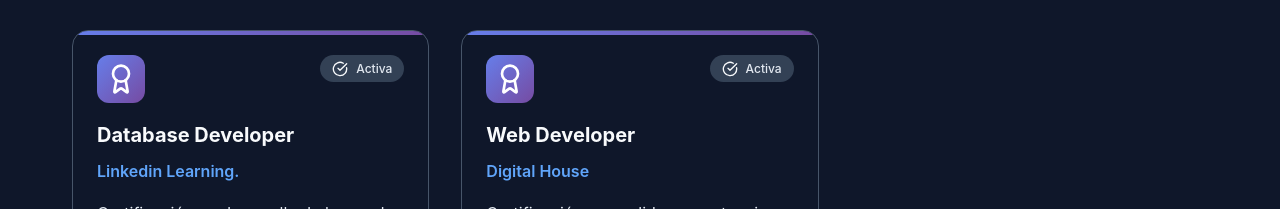
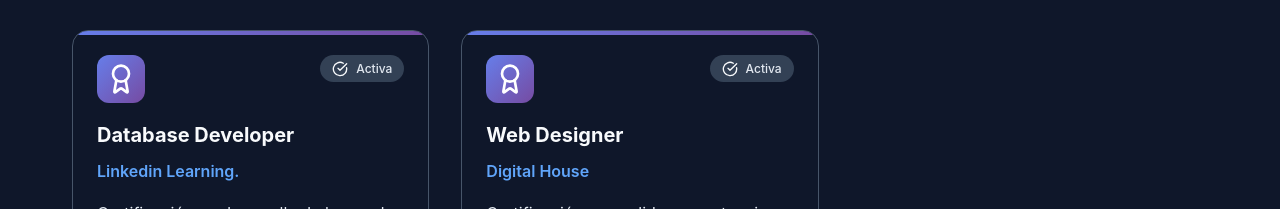
Before and after one commit to TeoLoop/PortfolioV2, a React (Vite) app: page / in a window 1280 px wide. Shown: the part 8242-8451 px from the top of the page. Built offline with nearby package versions, Linux system fonts and the light colour scheme.

Commit message:
[FEATURE] - Actualizando certificados

```diff
--- a/src/components/Certifications.jsx
+++ b/src/components/Certifications.jsx
@@ -15,7 +15,7 @@
       category: 'backend',
       status: 'active',
       skills: ['Java', 'React', 'Cloud Computing', 'Database'],
-      verificationUrl: 'https://www.linkedin.com/in/lopezmateo/details/certifications/1748832826935/single-media-viewer/?profileId=ACoAACM8HcEB1i-lBh7r2Xs7qdghBuHLbPMpEE0',
+      verificationUrl: 'https://www.linkedin.com/in/lopezmateo/overlay/Certifications/597891503/treasury/?profileId=ACoAACM8HcEB1i-lBh7r2Xs7qdghBuHLbPMpEE0',
       description: 'Formación intensiva en desarrollo fullstack con enfoque en tecnologías como HTML, CSS, JavaScript, React, Java con Spring Boot, MySQL y AWS. Incluye prácticas en metodologías ágiles, testing y habilidades profesionales como comunicación efectiva y trabajo en equipo.',
       logo: '/api/placeholder/80/80'
     },
@@ -28,7 +28,7 @@
       category: 'cloud',
       status: 'active',
       skills: ['AWS', 'Cloud Architecture', 'EC2', 'S3', 'RDS'],
-      verificationUrl: 'https://www.linkedin.com/in/lopezmateo/overlay/education/1077043184/multiple-media-viewer/?profileId=ACoAACM8HcEB1i-lBh7r2Xs7qdghBuHLbPMpEE0&treasuryMediaId=1748524785514',
+      verificationUrl: 'https://www.linkedin.com/in/lopezmateo/overlay/Certifications/602035571/treasury/?profileId=ACoAACM8HcEB1i-lBh7r2Xs7qdghBuHLbPMpEE0',
       description: 'Certificación que valida la experiencia en el diseño de sistemas distribuidos en AWS.',
       logo: '/api/placeholder/80/80'
     },
@@ -41,7 +41,7 @@
       category: 'backend',
       status: 'active',
       skills: ['Java', 'Spring Boot', 'Spring Security', 'Spring Data', 'Hibernate'],
-      verificationUrl: 'https://www.linkedin.com/in/lopezmateo/details/certifications/1745467989803/single-media-viewer/?profileId=ACoAACM8HcEB1i-lBh7r2Xs7qdghBuHLbPMpEE0',
+      verificationUrl: 'https://www.linkedin.com/in/lopezmateo/overlay/Certifications/602483297/treasury/?profileId=ACoAACM8HcEB1i-lBh7r2Xs7qdghBuHLbPMpEE0',
       description: 'Certificación en desarrollo backend con Java y el ecosistema de Spring.',
       logo: '/api/placeholder/80/80'
     },
@@ -54,20 +54,20 @@
       category: 'database',
       status: 'active',
       skills: ['SQL', 'NoSQL', 'Aggregation', 'Indexing', 'Sharding'],
-      verificationUrl: 'https://www.linkedin.com/learning/certificates/ab18d5578ea20c9b4d82654bc3055548664d537d69310900bbfb6d4882eeeebc?u=262407930',
+      verificationUrl: 'https://www.linkedin.com/learning/certificates/ab18d5578ea20c9b4d82654bc3055548664d537d69310900bbfb6d4882eeeebc',
       description: 'Certificación en desarrollo de bases de datos por Linkedin Learning.',
       logo: '/api/placeholder/80/80'
     },
     {
       id: 5,
-      title: 'Web Developer',
+      title: 'Web Designer',
       issuer: 'Digital House',
       date: '2023',
       expiryDate: '2026',
       category: 'frontend',
       status: 'active',
       skills: ['Javascript', 'HTML5', 'CSS3', 'Sass'],
-      verificationUrl: 'https://www.linkedin.com/in/lopezmateo/details/certifications/1744046968152/single-media-viewer/?profileId=ACoAACM8HcEB1i-lBh7r2Xs7qdghBuHLbPMpEE0',
+      verificationUrl: 'https://www.linkedin.com/in/lopezmateo/overlay/Certifications/602741392/treasury/?profileId=ACoAACM8HcEB1i-lBh7r2Xs7qdghBuHLbPMpEE0',
       description: 'Certificación que valida competencias en desarrollo web basico',
       logo: '/api/placeholder/80/80'
     }
```
